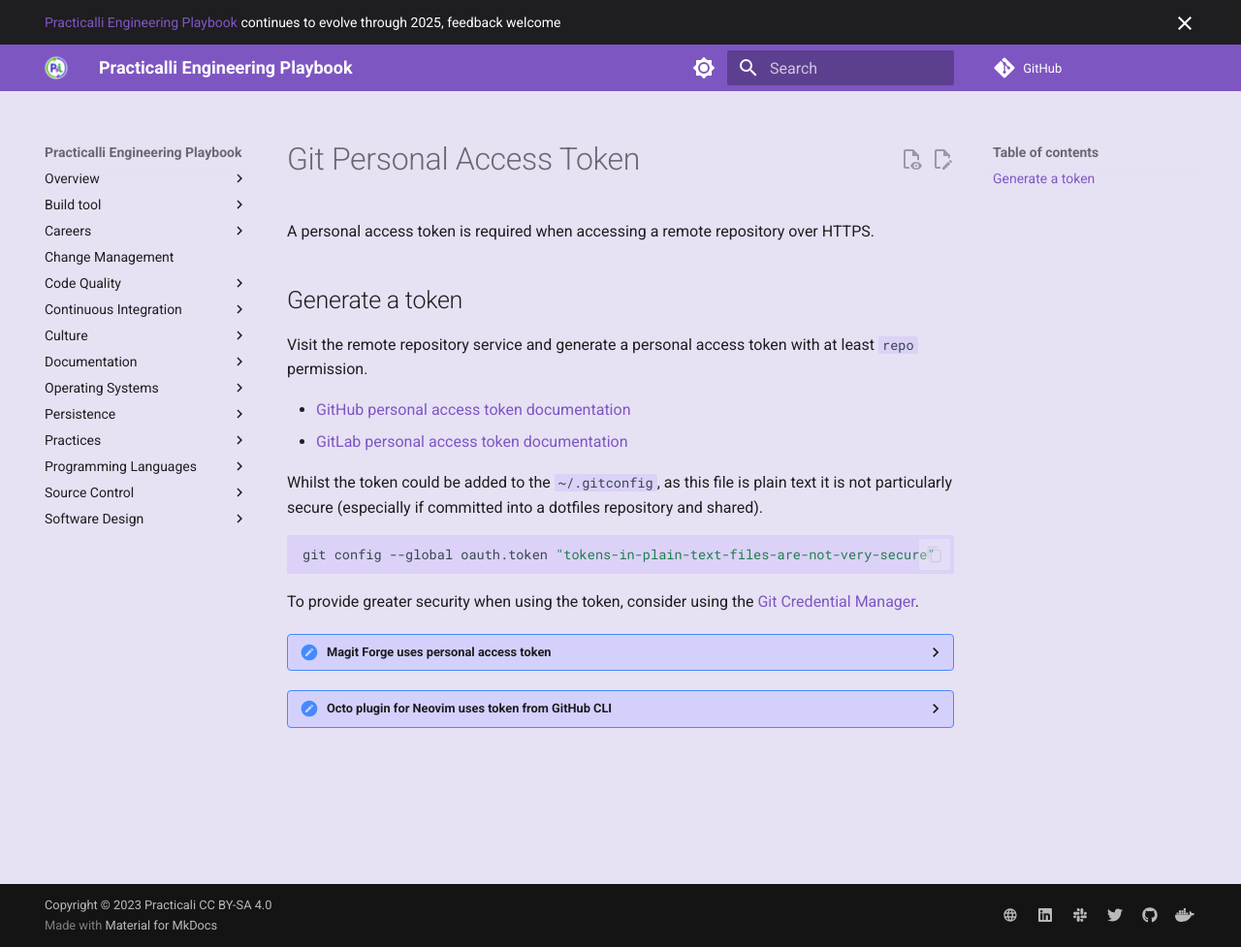
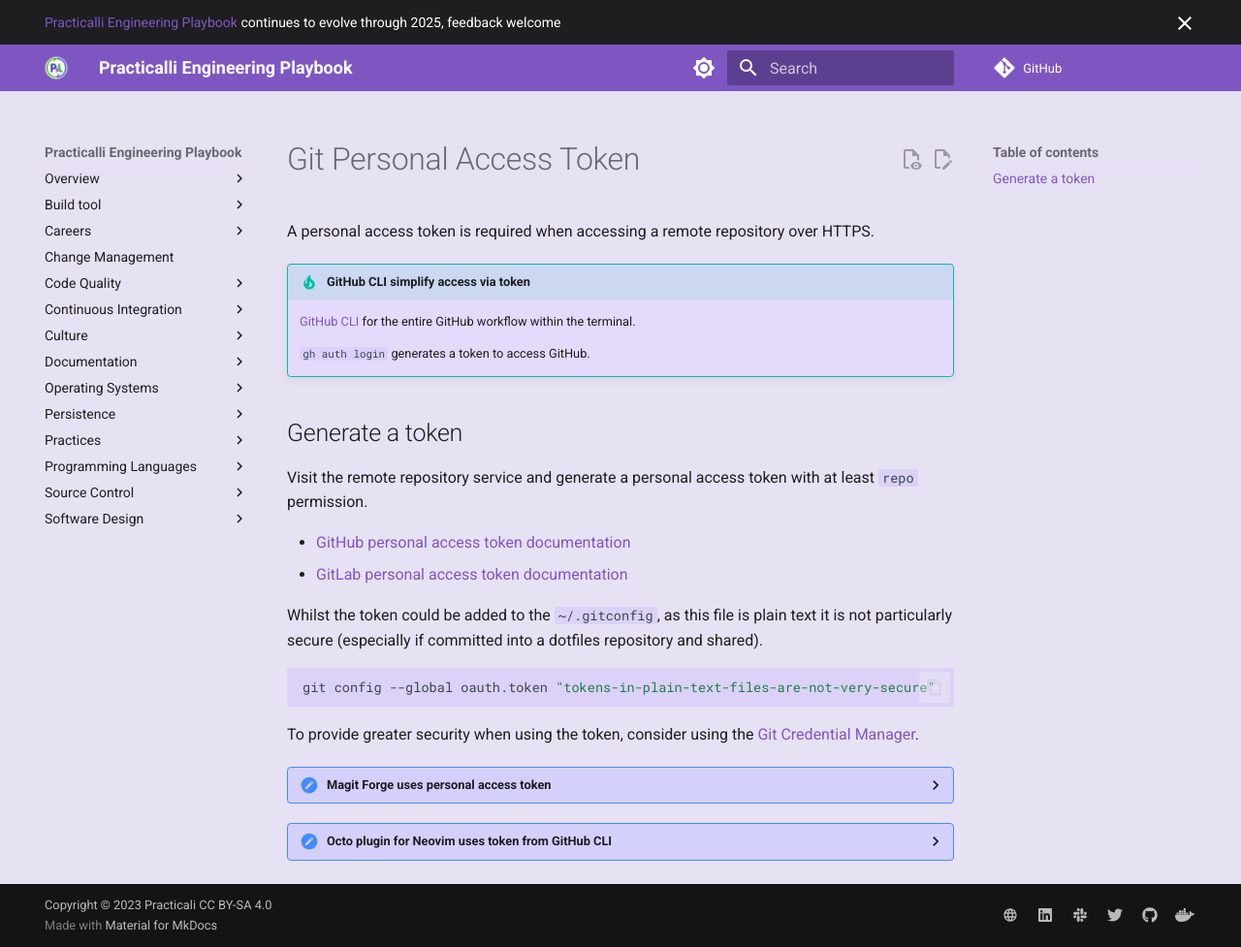
Before and after one commit to practicalli/engineering-playbook, an MkDocs documentation site: the page built from docs/source-control/git-personal-access-token.md, in a window 1280 px wide and 977 px high. Shown: the whole window at 97% size. Built offline with MkDocs 1.6.1 and Material for MkDocs 9.7.7, drawn with Linux system fonts in a browser that asks for light colours; plug-ins that fetch from the network failed and are left out; comment, search, counter and statistics services are not loaded.

Commit message:
source-control: link to GitHub CLI for personal token

```diff
--- a/docs/source-control/git-personal-access-token.md
+++ b/docs/source-control/git-personal-access-token.md
@@ -1,6 +1,12 @@
 # Git Personal Access Token
 
 A personal access token is required when accessing a remote repository over HTTPS.
+
+!!! TIP "GitHub CLI simplify access via token"
+    [GitHub CLI](https://cli.github.com/) for the entire GitHub workflow within the terminal.
+
+    `gh auth login` generates a token to access GitHub.
+
 
 ## Generate a token
 
```
